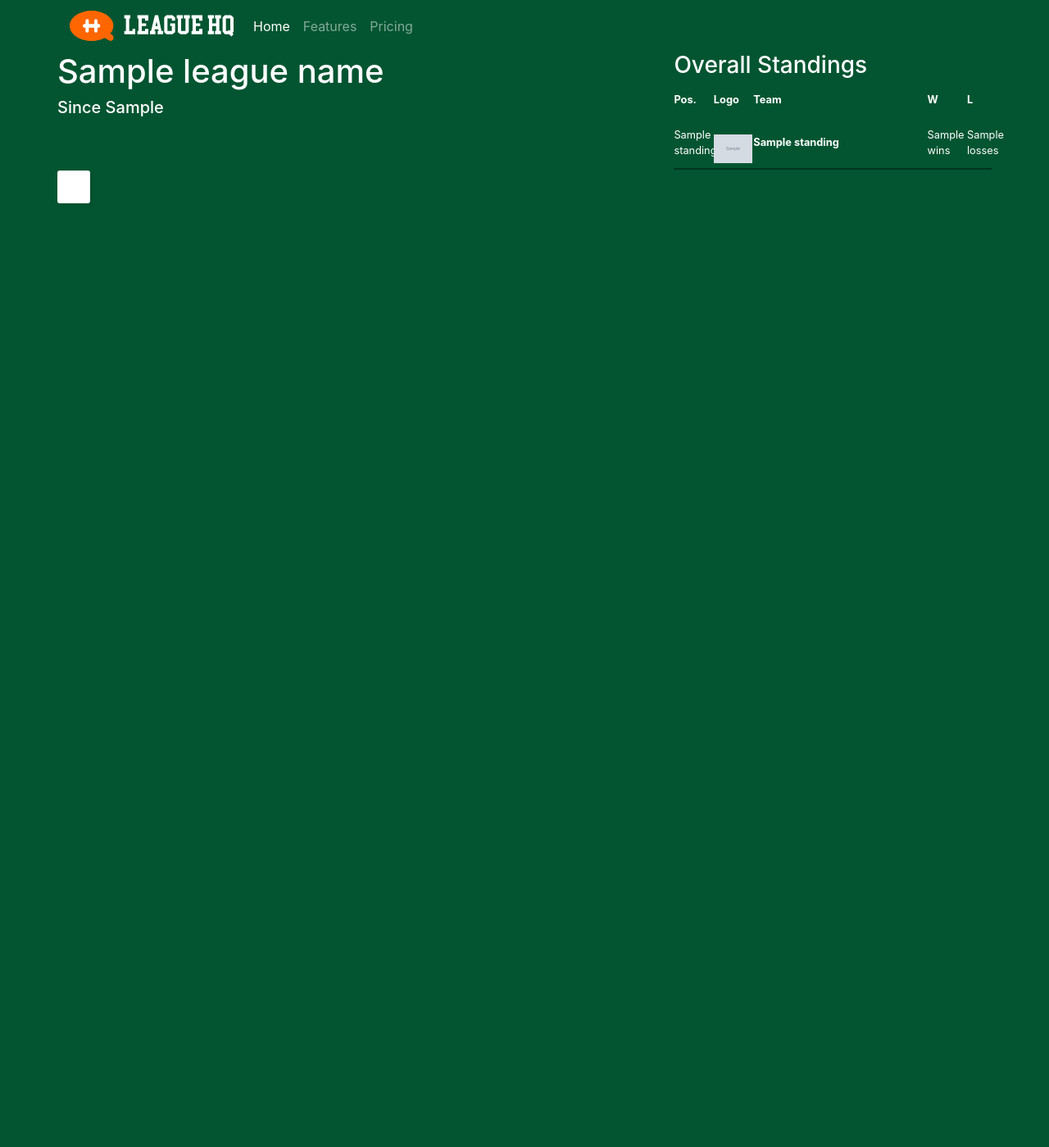
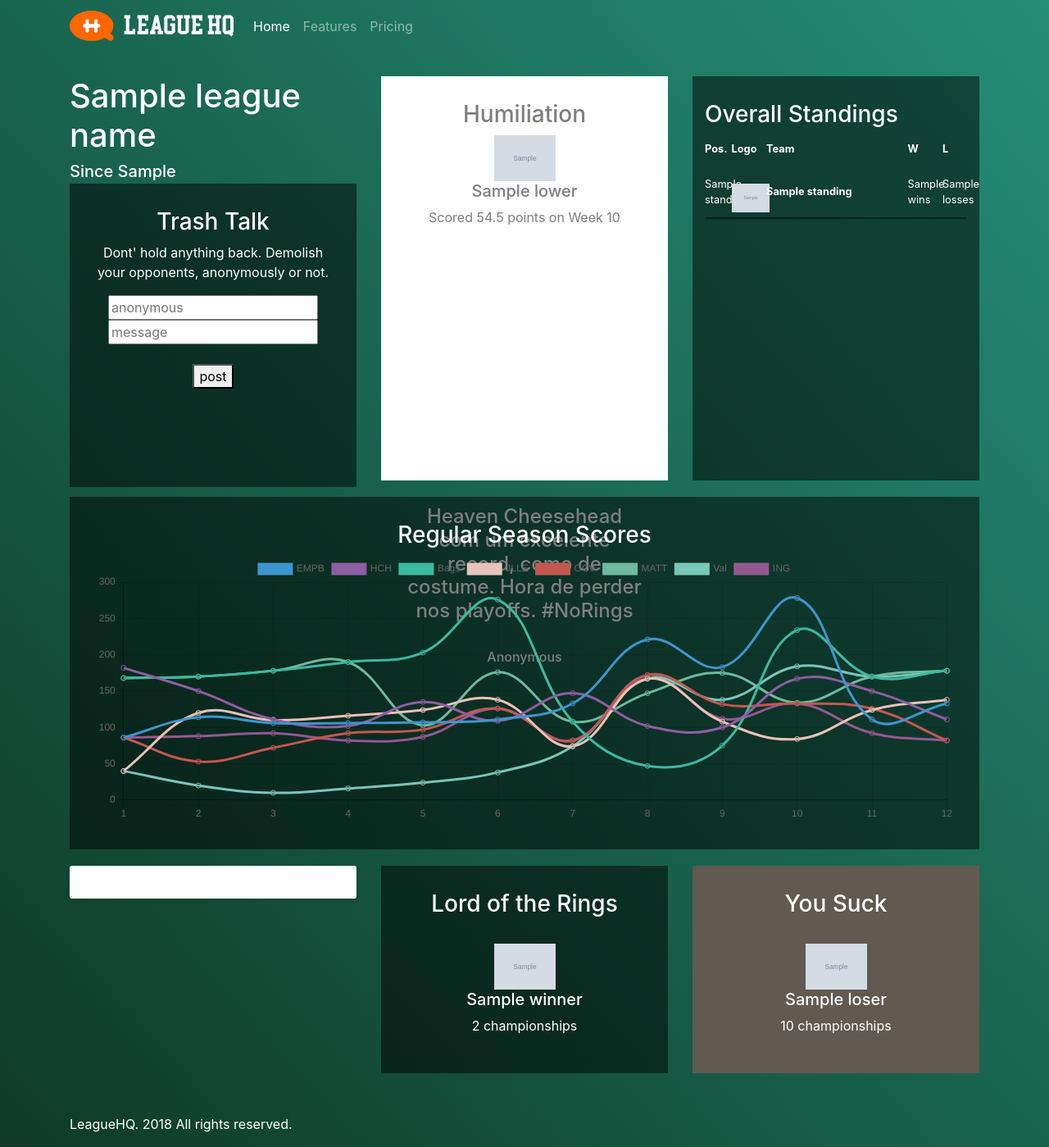
Before and after one commit to pperone/leaguehq, a Django app: template room/templates/base.html in a window 1280 px wide. Shown: the whole page at 82% size. Before the commit the page ends 248 px from the top, so only its background shows below. Run offline with Django 3.2, Linux system fonts and the light colour scheme; the template is opened without the code that fills it: most values are stand-ins (such as "Sample title", 1, 10 or a date in 2020); grey boxes marked "Sample" are stand-in pictures; some libraries are stand-ins or nearby versions.

Commit message:
Implementing chart

```diff
--- a/room/static/css/styles.css
+++ b/room/static/css/styles.css
@@ -1,24 +1,76 @@
 body {
   color: white;
-  background-color: #035531;
+  background-image: linear-gradient(to top right, rgb(14,58,39), rgb(37,142,118));
 }
 
 #twitter-widget-holder {
   overflow-y: scroll;
-  max-height:200px;
-  max-width:320px;
+  max-height:350px;
+  max-width:100%;
   padding:20px;
   background:#fff;
   border-radius:3px;
   box-shadow:2px 2px 3px rgba(0,0,0,.1);
 }
 
-.firstCol {
-  min-width: 66%;
+.menu {
+    margin-bottom: 30px;
+}
+
+.top-buffer {
+    margin-top: 20px;
+}
+
+.centered {
+    text-align: center;
+}
+
+.panel {
+    padding: 30px;
+    background-color: rgba(0,0,0,0.5);
+    height: 100%;
+}
+
+.panel-transparent {
+    padding: 30px;
+    height: 100%;
+}
+
+.leaguename {
+    height: 25%;
+}
+
+.board {
+    height: 75%;
+}
+
+.board-highlight {
+    text-align: center;
+}
+
+.half {
+    height: 50%;
+}
+
+.column {
+    width: 50%;
+}
+
+.panel-white {
+    color: #7c7e82;
+    padding: 30px;
+    background-color: white;
+    height: 100%;
+}
+
+.panel-brown {
+    padding: 30px;
+    background-color: #605a51;
+    height: 100%;
 }
 
 .dividerline {
-  background-color: #01351e;
+  background-color: rgba(0,0,0,0.5);
   height: 2px;
 }
 
@@ -45,8 +97,17 @@ body {
   font-weight: bold;
 }
 
-.plwl {
+.pos {
+    text-align: center;
+    width: 20px;
+}
+
+.lwl {
     width: 30px;
+}
+.foot {
+    margin-top: 50px;
+    bottom: 0px;
 }
 
 ::-webkit-scrollbar {
--- a/room/templates/base.html
+++ b/room/templates/base.html
@@ -19,12 +19,14 @@
     <script src="http://ajax.googleapis.com/ajax/libs/jquery/1.11.0/jquery.min.js"></script>
     <!-- custom scrollbar plugin script -->
     <script src="http://malihu.github.io/custom-scrollbar/jquery.mCustomScrollbar.concat.min.js"></script>
+    <!-- custom charts -->
+    <script src="https://cdnjs.cloudflare.com/ajax/libs/Chart.js/2.5.0/Chart.min.js"></script>
   </head>
 
   <body>
     <!--Navigation-->
-    <nav class="navbar navbar-expand-lg navbar-dark">
-      <div class="container justify-content-start">
+    <nav class="navbar navbar-expand-lg navbar-dark menu">
+      <div class="container">
         <a class="navbar-brand" href="#"><img src="{% static 'img/lhq.svg' %}" width="200" height="37"></a>
         <button class="navbar-toggler" type="button" data-toggle="collapse" data-target="#navbarNavDropdown" aria-controls="navbarNavDropdown" aria-expanded="false" aria-label="Toggle navigation">
           <span class="navbar-toggler-icon"></span>
@@ -47,34 +49,57 @@
 
     <!--Content-->
     <div class="container">
-      <div class="row .row-eq-height">
-        <div class="col firstCol">
-          <div class="row">
+      <div class="row row-eq-height top-buffer">
+        <div class="col">
+            <div class="leaguename">
                 <h1>{{ leagueName }}</h1>
-          </div>
-          <div class="row">
                 <h5>Since {{ firstSeason }}</h5>
             </div>
+            <div class="panel centered board">
+                <h3>Trash Talk</h3>
+                <p>Dont' hold anything back. Demolish your opponents, anonymously or not.</p>
+                <input type="text" placeholder="anonymous"></input>
+                <br>
+                <input type="text" placeholder="message"></input>
+                <br>
+                <br>
+                <button type="submit">post</button>
             </div>
-        <div class="col-sm">
+        </div>
+        <div class="col">
+            <div class="panel-white centered half">
+                <h3>Humiliation</h3>
+                <img src="{{ lower.logo }}" width="75px">
+                <br>
+                <h5>{{ lower.name }}</h5>
+                <p>Scored 54.5 points on Week 10</p>
+            </div>
+            <div class="panel-transparent board-highlight half">
+                <h4>Heaven Cheesehead com um excelente record, como de costume. Hora de perder nos playoffs. #NoRings</h4>
+                <br>
+                <h6>Anonymous</h6>
+            </div>
+        </div>
+        <div class="col">
+            <div class="panel">
                 <div class="row standingsTitle">
                   <h3>Overall Standings</h3>
                 </div>
                 <div class="standingsTable">
                   <div class="row tableRowTop justify-content-between align-items-center">
-              <div class="plwl"><p>Pos.</p></div>
-              <div class="plwl"><p>Logo</p></div>
+                    <div class="pos"><p>Pos.</p></div>
+                    <div class="lwl"><p>Logo</p></div>
                     <div class="team justify-content-start"><p>Team</p></div>
-              <div class="plwl"><p>W</p></div>
-              <div class="plwl"><p>L</p></div>
+                    <div class="lwl"><p>W</p></div>
+                    <div class="lwl"><p>L</p></div>
                   </div>
                   {% for s in standings %}
                   <div class="row tableRow justify-content-between align-items-center">
-              <div class="plwl"><p>{{ s.standing }}</p></div>
-              <div class="plwl"><img src="{{ s.logo }}" height="35px"></div>
+                    <div class="pos"><p>{{ s.standing }}</p></div>
+                    <div class="lwl"><img src="{{ s.logo }}" height="35px"></div>
                     <div class="team justify-content-start"><p class="teamName">{{ s.name }}</p></div>
-              <div class="plwl"><p>{{ s.wins }}</p></div>
-              <div class="plwl"><p>{{ s.losses }}</p></div>
+                    <div class="lwl"><p>{{ s.wins }}</p></div>
+                    <div class="lwl"><p>{{ s.losses }}</p></div>
                   </div>
                   <div class="row dividerline">
                   </div>
@@ -82,30 +107,110 @@
                 </div>
             </div>
         </div>
-      <div class="row .row-eq-height">
+      </div>
+      <div class="row row-eq-height top-buffer">
         <div class="col">
-          <!--Chart will go here-->
+          <div class="panel centered">
+              <h3>Regular Season Scores</h3>
+              <canvas id="line-chart" width="800" height="250"></canvas>
           </div>
         </div>
-      <div class="row .row-eq-height">
+      </div>
+      <div class="row .row-eq-height top-buffer">
+        <div class="col">
             <div id="twitter-widget-holder">
-          <a class="twitter-timeline" href="https://twitter.com/pedroperone/lists/fantasy-football?ref_src=twsrc%5Etfw" data-width="280" data-heigth="280" data-chrome="noheader" data-tweet-limit="5"></a>
+              <a class="twitter-timeline" href="https://twitter.com/pedroperone/lists/fantasy-football?ref_src=twsrc%5Etfw" data-width="300" data-heigth="500" data-chrome="noheader" data-tweet-limit="5"></a>
               <script async src="https://platform.twitter.com/widgets.js" charset="utf-8"></script>
             </div>
-        <div class="col-sm">
-          <!--Message Board will go here-->
         </div>
-        <div class="col-sm">
-          <div class="row">
+        <div class="col">
+          <div class="panel centered">
+              <h3>Lord of the Rings</h3>
+              <br>
+              <img src="{{ winner.logo }}" width="75px">
+              <br>
+              <h5>{{ winner.name }}</h5>
+              <p>2 championships</p>
           </div>
-          <div class="row">
+        </div>
+        <div class="col">
+          <div class="panel-brown centered">
+              <h3>You Suck</h3>
+              <br>
+              <img src="{{ loser.logo }}" width="75px">
+              <br>
+              <h5>{{ loser.name }}</h5>
+              <p>{{ loser.championships }} championships</p>
           </div>
         </div>
       </div>
     </div>
 
+    <footer class="foot">
+        <div class="container">
+            <p>LeagueHQ. 2018 All rights reserved.</p>
+        </div>
+    </footer>
+
     <script src="https://code.jquery.com/jquery-3.3.1.slim.min.js" integrity="sha384-q8i/X+965DzO0rT7abK41JStQIAqVgRVzpbzo5smXKp4YfRvH+8abtTE1Pi6jizo" crossorigin="anonymous"></script>
     <script src="https://cdnjs.cloudflare.com/ajax/libs/popper.js/1.14.3/umd/popper.min.js" integrity="sha384-ZMP7rVo3mIykV+2+9J3UJ46jBk0WLaUAdn689aCwoqbBJiSnjAK/l8WvCWPIPm49" crossorigin="anonymous"></script>
     <script src="https://stackpath.bootstrapcdn.com/bootstrap/4.1.3/js/bootstrap.min.js" integrity="sha384-ChfqqxuZUCnJSK3+MXmPNIyE6ZbWh2IMqE241rYiqJxyMiZ6OW/JmZQ5stwEULTy" crossorigin="anonymous"></script>
+
+    <script>
+        new Chart(document.getElementById("line-chart"), {
+            type: 'line',
+                data: {
+                labels: [1,2,3,4,5,6,7,8,9,10,11,12],
+                datasets: [{
+                    data: [86,114,106,106,107,111,133,221,183,278,111,133],
+                    label: "EMPB",
+                    borderColor: "#3e95cd",
+                    fill: false
+                  }, {
+                    data: [182,150,111,102,135,109,147,102,100,167,150,111],
+                    label: "HCH",
+                    borderColor: "#8e5ea2",
+                    fill: false
+                  }, {
+                    data: [168,170,178,190,203,276,108,47,75,234,170,178],
+                    label: "Bags",
+                    borderColor: "#3cba9f",
+                    fill: false
+                  }, {
+                    data: [40,120,110,116,124,138,74,167,108,84,124,138],
+                    label: "JLLE",
+                    borderColor: "#e8c3b9",
+                    fill: false
+                  }, {
+                    data: [86,53,72,92,97,126,82,172,132,133,126,82],
+                    label: "OCV",
+                    borderColor: "#c45850",
+                    fill: false
+                }, {
+                  data: [168,170,178,190,103,176,108,147,175,134,170,178],
+                  label: "MATT",
+                  borderColor: "#6cba9f",
+                  fill: false
+                }, {
+                  data: [40,20,10,16,24,38,74,167,138,184,170,178],
+                  label: "Val",
+                  borderColor: "#78c7b9",
+                  fill: false
+                }, {
+                  data: [86,88,92,82,87,126,82,172,112,133,92,82],
+                  label: "ING",
+                  borderColor: "#945890",
+                  fill: false
+                }
+                ]
+                },
+                options: {
+                title: {
+                  display: false,
+                  text: 'Season Scores'
+                }
+            }
+        });
+    </script>
   </body>
 </html>
--- a/room/views.py
+++ b/room/views.py
@@ -60,7 +60,7 @@ def process_league(request):
                 print(teamId)
                 #############
 
-            return render(request, "base.html", {'leagueName': leagueName, 'leagueSize': leagueSize, 'standings': standings, 'firstSeason': firstSeason})
+            return render(request, "base.html", {'leagueName': leagueName, 'leagueSize': leagueSize, 'standings': standings, 'firstSeason': firstSeason, 'winner': teams[0], 'loser': teams[1], 'lower': teams[2]})
 
     else:
         form = SearchForm()
```
Lines whose indentation alone changed are shown as unchanged.
